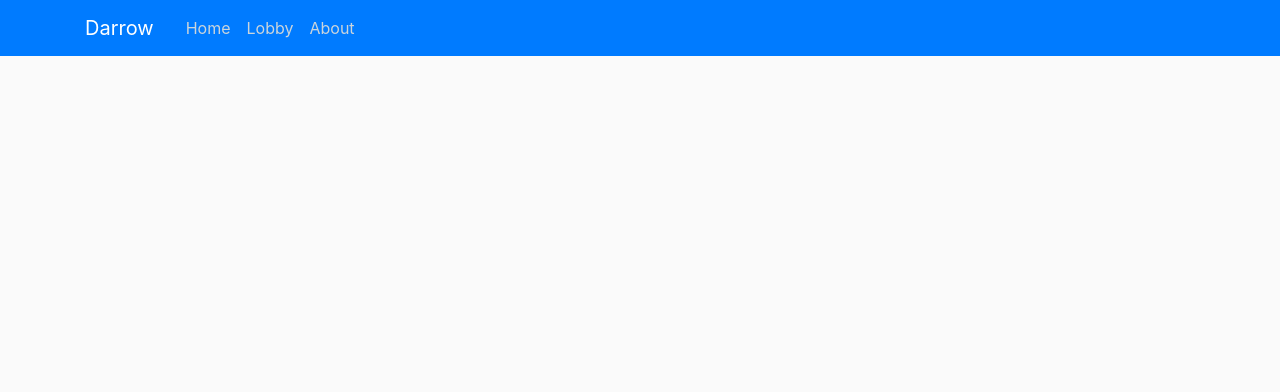
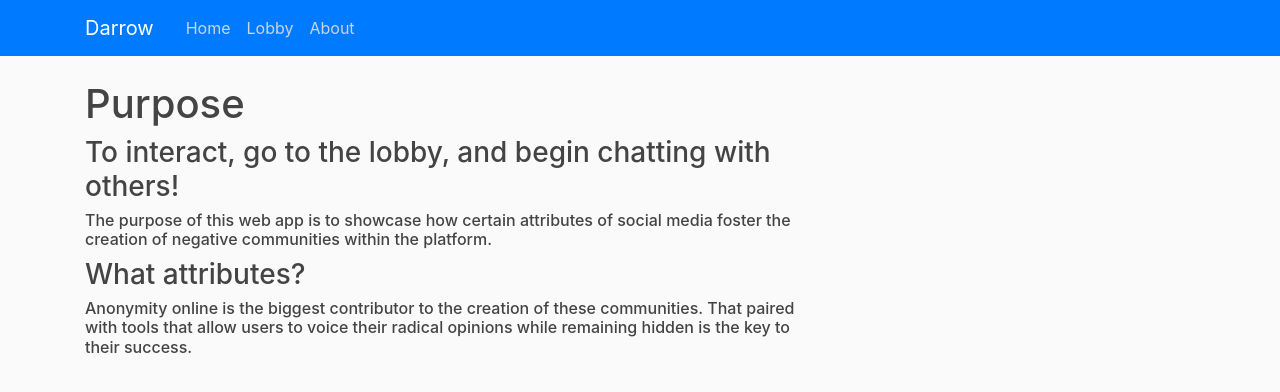
Before and after one commit to grrdsoto/darrow, a Django app: page / in a window 1280 px wide. Shown: the top 392 px of the page. Run offline with Django 3.2, Linux system fonts and the light colour scheme; some libraries are stand-ins or nearby versions.

Commit message:
minor changes

```diff
--- a/chat/templates/chat/home.html
+++ b/chat/templates/chat/home.html
@@ -1,3 +1,14 @@
 {% extends "chat/base.html"%}
 {% block content %}
+<h1>Purpose</h1>
+<h3>To interact, go to the lobby, and begin chatting with others!
+
+
+
+
+</h3>
+<h6> The purpose of this web app is to showcase how certain attributes of social media foster the creation of negative communities within the platform. </h6>
+<h3> What attributes?</h3>
+<h6>Anonymity online is the biggest contributor to the creation of these communities. That paired with tools that allow users to voice their radical opinions while remaining hidden is the key to their success.</h6>
+
 {% endblock %}
--- a/chat/templates/chat/index.html
+++ b/chat/templates/chat/index.html
@@ -45,6 +45,8 @@
             </div>
 
     </div>
+    <a> All topics courtesy of newyorktimes.com</a>
+
 
 
     <script>
--- a/darrow/settings.py
+++ b/darrow/settings.py
@@ -25,7 +25,7 @@ SECRET_KEY = os.environ.get('SECRET_KEY')
 # SECURITY WARNING: don't run with debug turned on in production!
 DEBUG = True
 
-ALLOWED_HOSTS = ['darrow-gstr410.herokuapp.com']
+ALLOWED_HOSTS = ['darrow-gstr410.herokuapp.com', '127.0.0.1', "gerardosoto.tech"]
 
 # Application definition
 
```
